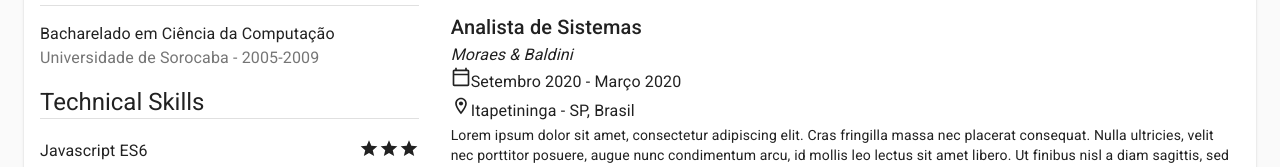
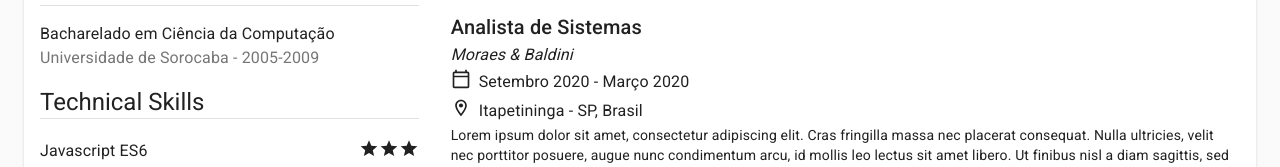
Before and after one commit to eduardopvm/react-cv, a React (Create React App) app: page / in a window 1280 px wide. Shown: the part 497-664 px from the top of the page. Built offline with nearby package versions, Linux system fonts and the light colour scheme.

Commit message:
more layout improvements to icons

```diff
--- a/src/InfoPanel.js
+++ b/src/InfoPanel.js
@@ -15,7 +15,8 @@ import LocationOnOutlinedIcon from "@material-ui/icons/LocationOnOutlined";
 const useStyles = makeStyles({
   root: {
     top: 5,
-    position: "relative"
+    position: "relative",
+    marginRight: "0.25rem"
   },
 });
 
--- a/src/SocialList.js
+++ b/src/SocialList.js
@@ -27,7 +27,7 @@ export default function SocialList(props) {
           </Link>
         </ListItemText>
       </ListItem>
-      <Divider variant="middle" />
+      <Divider variant="middle" component="li" />
       <ListItem>
         <FaLinkedin style={{ fontSize: 30 }} className={classes.root} />
         <ListItemText>
@@ -36,7 +36,7 @@ export default function SocialList(props) {
           </Link>
         </ListItemText>
       </ListItem>
-      <Divider variant="middle" />
+      <Divider variant="middle" component="li" />
       <ListItem>
         <FaFacebookSquare style={{ fontSize: 30 }} className={classes.root} />
         <ListItemText>
@@ -45,7 +45,7 @@ export default function SocialList(props) {
           </Link>
         </ListItemText>
       </ListItem>
-      <Divider variant="middle" />
+      <Divider variant="middle" component="li" />
     </List>
   );
 }
--- a/src/WorkHistoryItem.js
+++ b/src/WorkHistoryItem.js
@@ -5,15 +5,24 @@ import List from "@material-ui/core/List";
 import ListItem from "@material-ui/core/ListItem";
 import ListItemText from "@material-ui/core/ListItemText";
 import ListItemIcon from "@material-ui/core/ListItemIcon";
+import { makeStyles } from "@material-ui/core/styles";
 
 import FiberManualRecordIcon from "@material-ui/icons/FiberManualRecord";
 import LocationOnOutlinedIcon from "@material-ui/icons/LocationOnOutlined";
 import CalendarTodayOutlinedIcon from "@material-ui/icons/CalendarTodayOutlined";
 
+const useStyles = makeStyles({
+  root: {
+    top: 2,
+    position: "relative",
+    marginRight: "0.5rem"
+  },
+});
+
 export default function WorkHistoryItem(props) {
-  const highlights = [];
-  props.history.highlights.map((text, index) => {
-    highlights.push(
+  const classes = useStyles();
+  const highlights = props.history.highlights.map((text, index) => {
+    return (
       <ListItem key={index}>
         <ListItemIcon>
           <FiberManualRecordIcon style={{ fontSize: 10 }} />
@@ -32,11 +41,11 @@ export default function WorkHistoryItem(props) {
         {props.history.company}
       </Typography>
       <Typography variant="subtitle1">
-        <CalendarTodayOutlinedIcon fontSize="small" />
+        <CalendarTodayOutlinedIcon fontSize="small" className={classes.root} />
         {props.history.job_start} - {props.history.job_end}
       </Typography>
       <Typography variant="subtitle1">
-        <LocationOnOutlinedIcon fontSize="small" />
+        <LocationOnOutlinedIcon fontSize="small" className={classes.root} />
         {props.history.location}
       </Typography>
       <Typography variant="body2">{props.history.description}</Typography>
```
